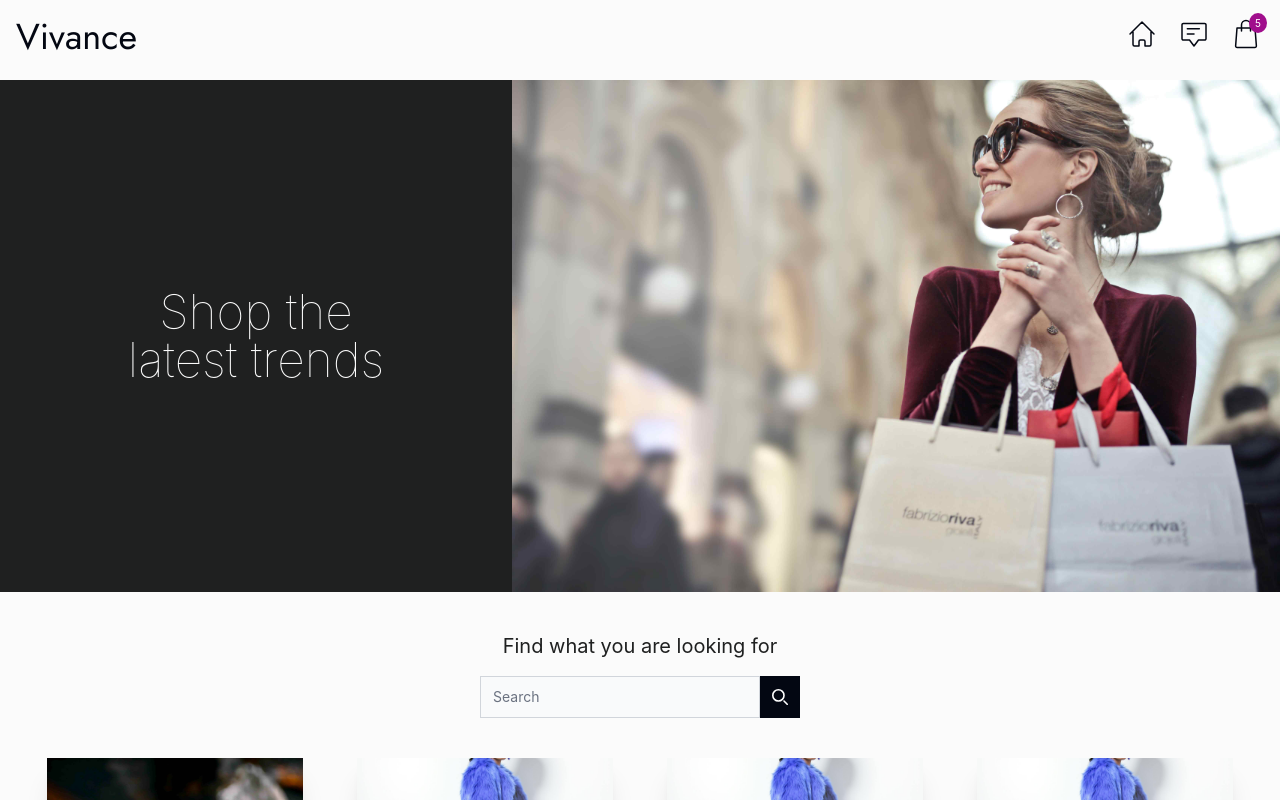
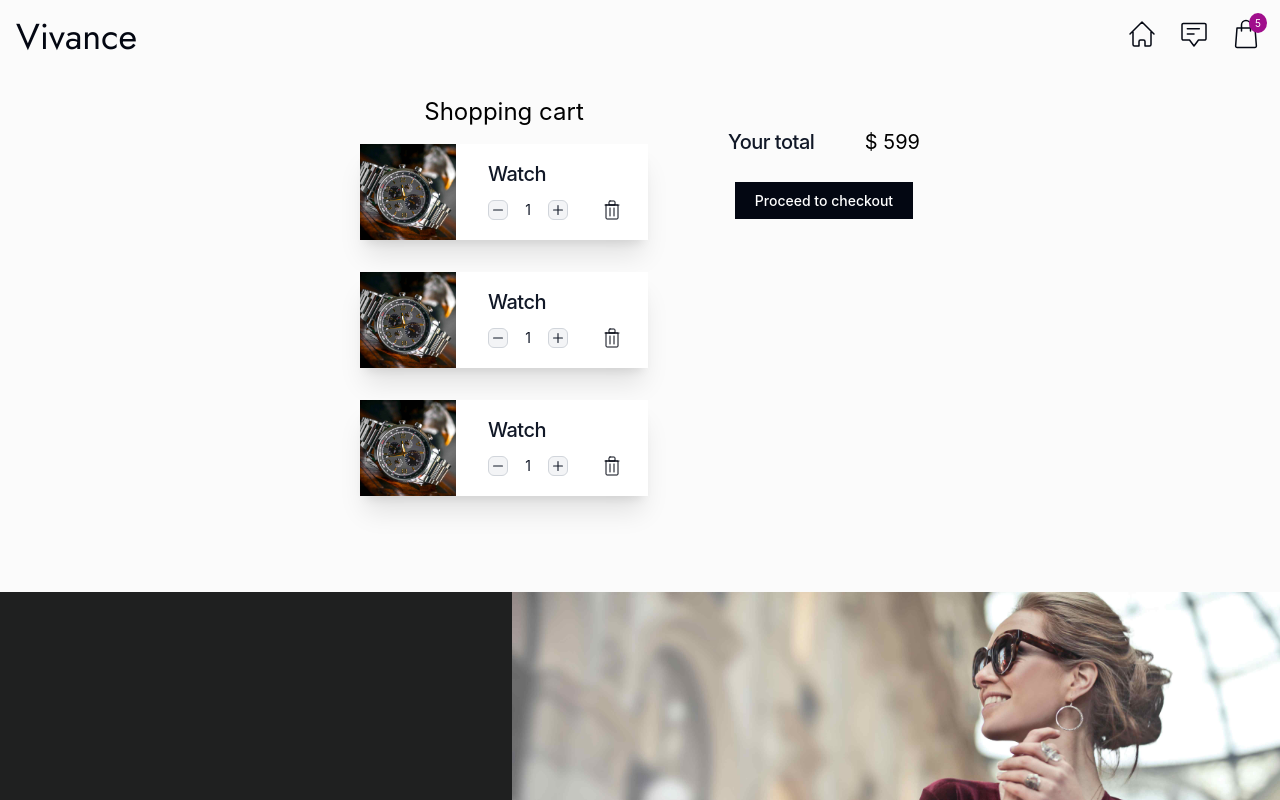
Before and after one commit to CharlotteValset/react-ecom-store, a React (Vite) app: page / in a window 1280 px wide. Shown: the top 800 px of the page. Built offline with nearby package versions, Linux system fonts and the light colour scheme.

Commit message:
Adds checkout page to layout

```diff
--- a/src/components/Layout/index.jsx
+++ b/src/components/Layout/index.jsx
@@ -1,6 +1,7 @@
 import { Header } from "./Header";
 import { Footer } from "./Footer";
 
+import { CheckoutPage } from "../Pages/CheckoutPage";
 import { Hero } from "../Hero";
 import { ProductCard } from "../Card";
 import { SearchBar } from "../../components/SearchBar";
@@ -11,6 +12,7 @@ export const Layout = () => {
   return (
     <div className="flex flex-col min-h-screen">
       <Header />
+      <CheckoutPage />
       <Hero />
       <SearchBar />
       <ProductCard />
```
